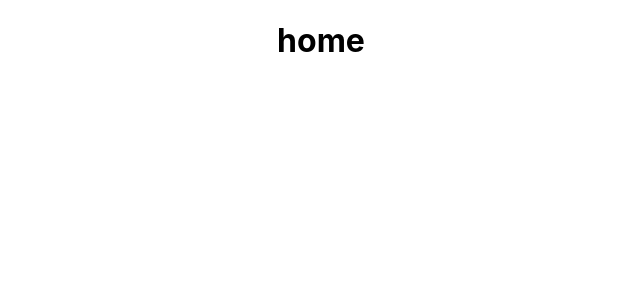
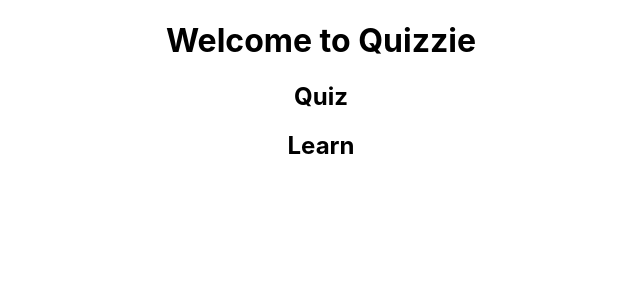
Before and after one commit to neroshan12/quizzie, a React (Create React App) app: page / in a window 1280 px wide. Shown: the top 300 px of the page, without its empty margins (319-959 px from the left). Built offline with nearby package versions, Linux system fonts and the light colour scheme.

Commit message:
add quiz and learn components

```diff
--- /dev/null
+++ b/src/components/Learn/index.js
@@ -0,0 +1,11 @@
+import React from 'react'
+
+const Learn = () => {
+  return (
+    <div>
+      <h2>Learn</h2>
+    </div>
+  )
+}
+
+export default Learn
--- /dev/null
+++ b/src/components/Quiz/index.js
@@ -0,0 +1,11 @@
+import React from 'react'
+
+const Quiz = () => {
+  return (
+    <div>
+      <h2>Quiz</h2>
+    </div>
+  )
+}
+
+export default Quiz
--- a/src/containers/Home/index.js
+++ b/src/containers/Home/index.js
@@ -1,9 +1,13 @@
 import React from 'react'
+import Quiz from '../../components/Quiz'
+import Learn from '../../components/Learn'
 
 const Home = () => {
   return (
     <div>
-      <h1>home</h1>
+      <h1>Welcome to Quizzie</h1>
+      <Quiz></Quiz>
+      <Learn></Learn>
     </div>
   )
 }
```
